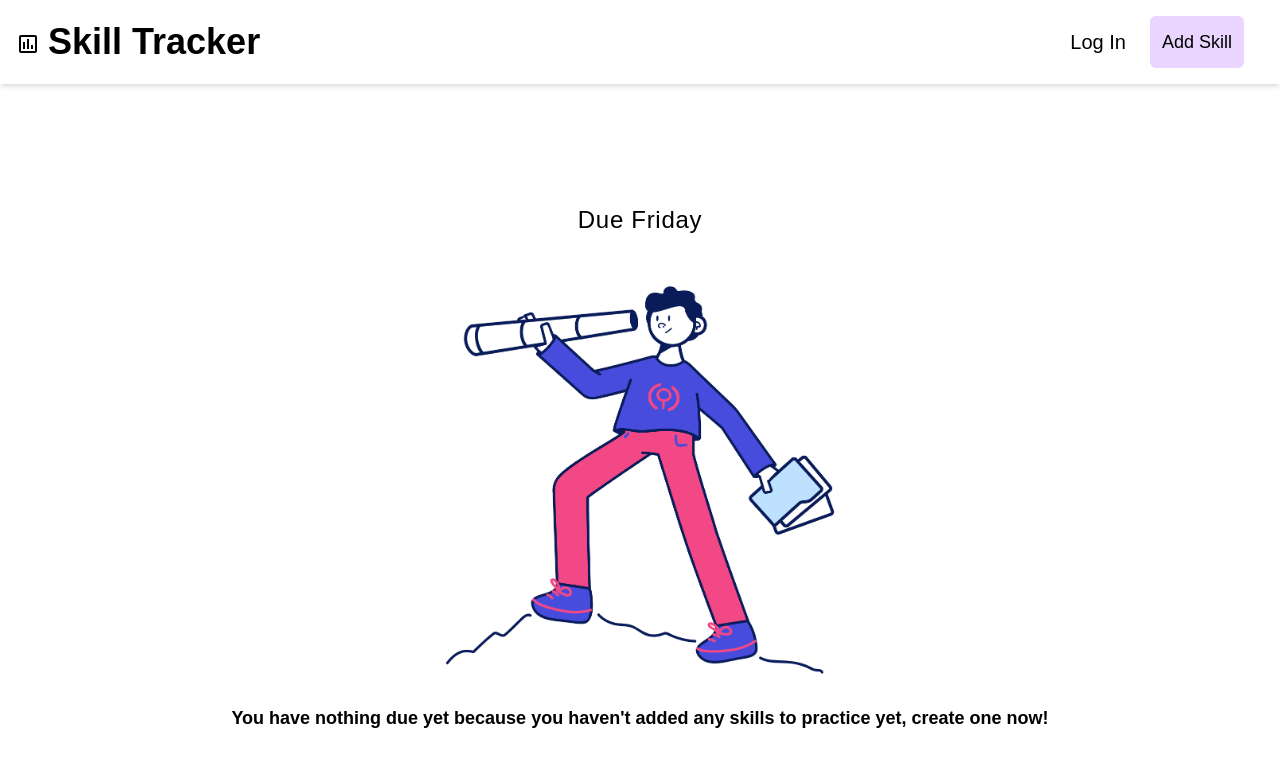
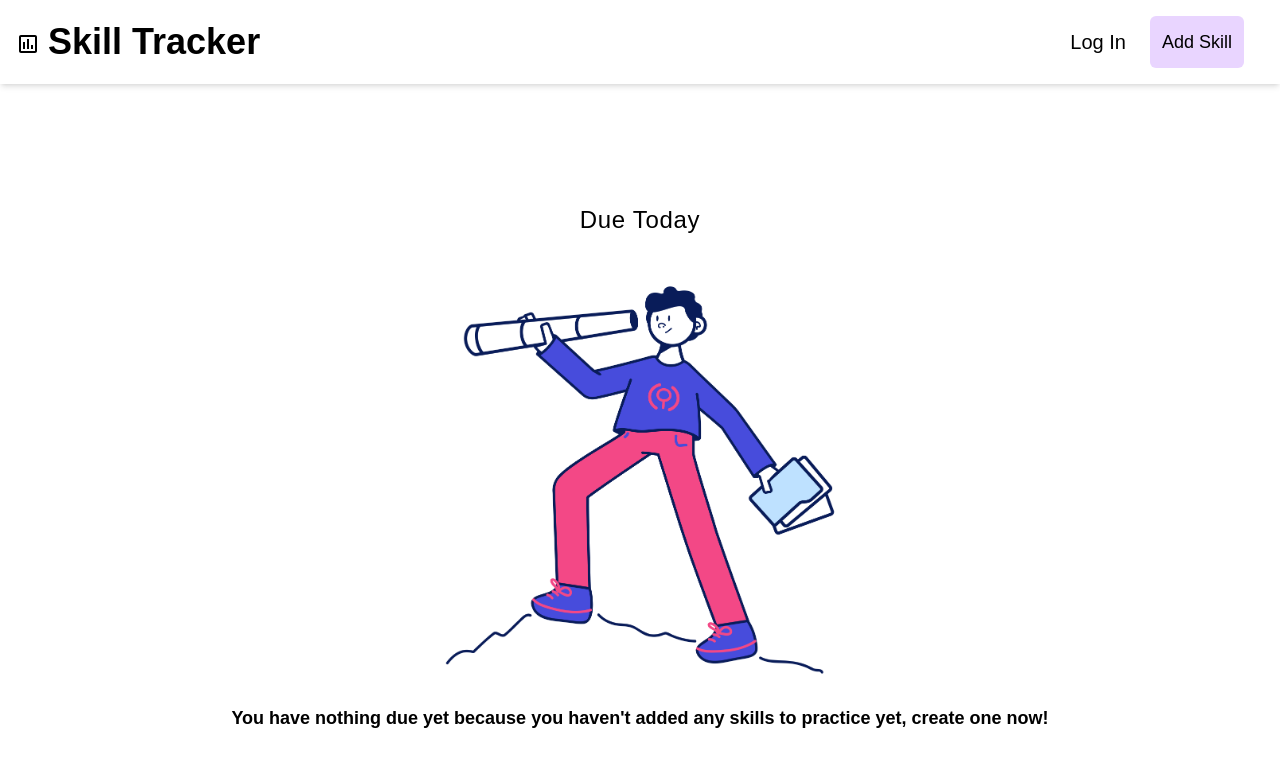
Before and after one commit to chingu-voyages/v43-tier2-team-21, a React (Create React App) app: page /dashboard in a window 1280 px wide. Shown: the top 766 px of the page. Built offline with nearby package versions, Linux system fonts and the light colour scheme.

Commit message:
change due Friday to hardwritten .

```diff
--- a/src/components/DueToday/DueToday.js
+++ b/src/components/DueToday/DueToday.js
@@ -25,7 +25,7 @@ function compareDate(date) {
 const DueToday = () => {
   const userCtx = React.useContext(UserContext);
 
-  const globalDueDate = "Friday";
+  const globalDueDate = "Today";
 
   //   Would receive globalDueDate and fakeData from context
 
```
Also changed, not shown: 1 other file (tests, documents, lock files or other folders).
